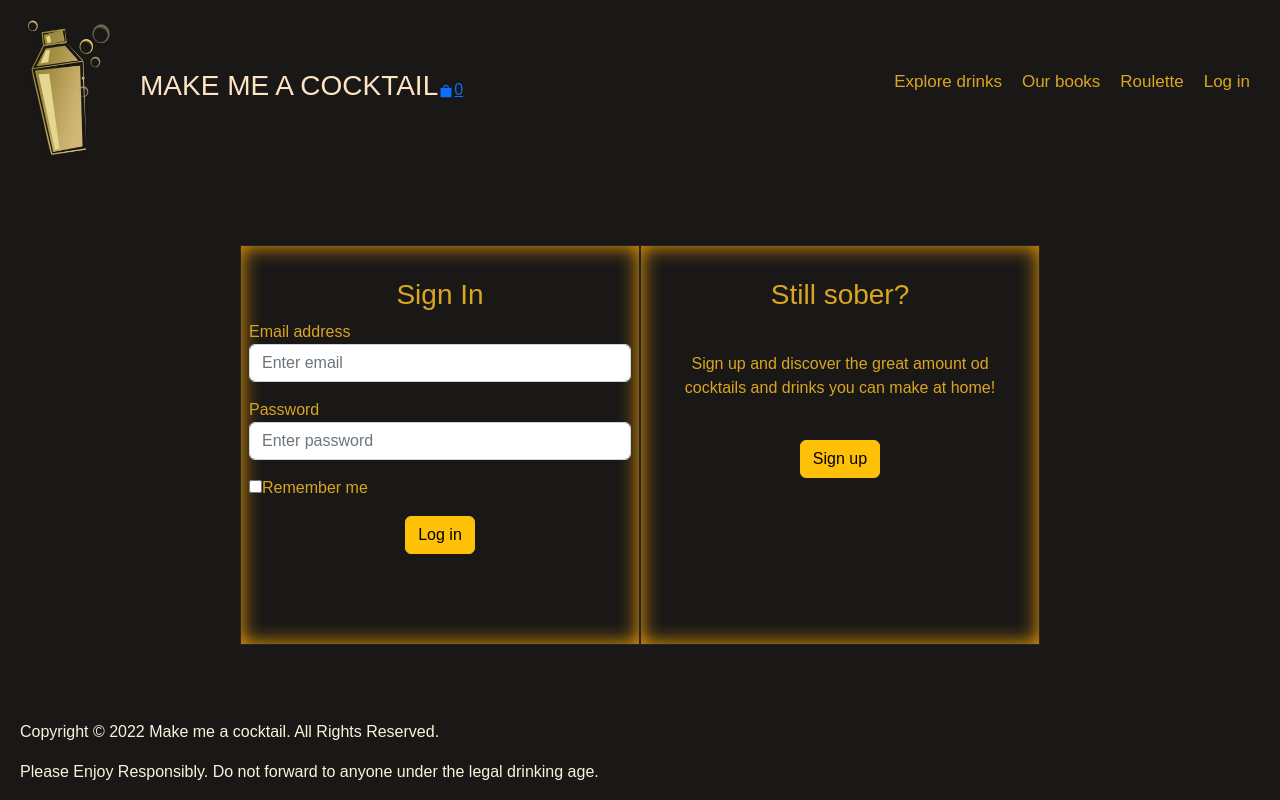
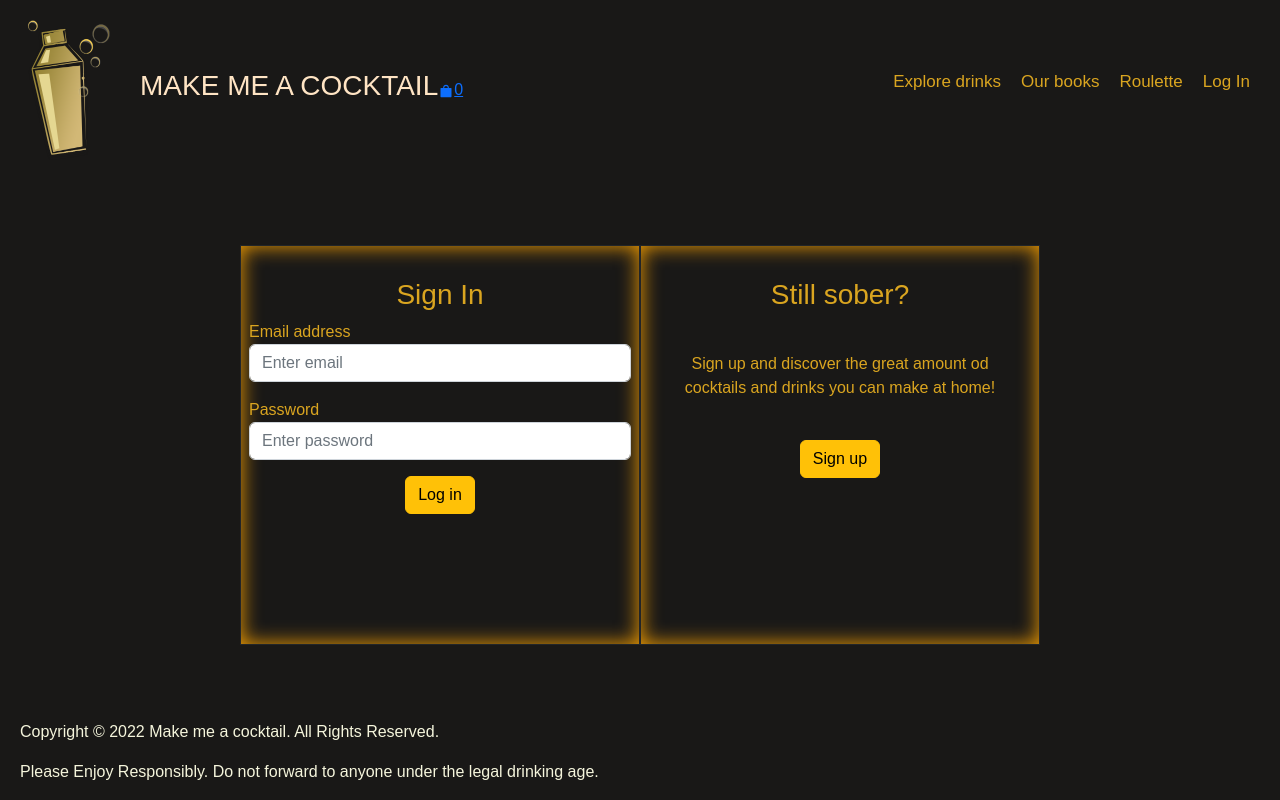
Before and after one commit to marijaDim/project, a React (Create React App) app: page /login in a window 1280 px wide. Built offline with nearby package versions, Linux system fonts and the light colour scheme.

Commit message:
adding backend part

```diff
--- a/package.json
+++ b/package.json
@@ -6,15 +6,18 @@
     "@testing-library/jest-dom": "^5.16.5",
     "@testing-library/react": "^13.4.0",
     "@testing-library/user-event": "^13.5.0",
+    "axios": "^1.2.1",
     "bootstrap": "^5.2.3",
     "react": "^18.2.0",
     "react-bootstrap": "^2.7.0",
     "react-burger-menu": "^3.0.8",
+    "react-cookie": "^4.1.1",
     "react-dom": "^18.2.0",
     "react-icon": "^1.0.0",
     "react-icons": "^4.7.1",
     "react-router-dom": "^6.4.5",
     "react-scripts": "5.0.1",
+    "react-use-cookie": "^1.4.0",
     "styled-components": "^5.3.6",
     "web-vitals": "^2.1.4"
   },
--- /dev/null
+++ b/src/UserContext.js
@@ -0,0 +1,16 @@
+import React, { createContext, useState } from "react";
+
+
+const UserContext=createContext();
+
+export function UserProvider ({children}){
+  const [user, setUser]=useState(null);
+
+  return(
+    <UserContext.Provider value={{user,setUser}}>
+    {children}
+    </UserContext.Provider>
+  )
+}
+
+export default UserContext;
--- /dev/null
+++ b/src/api.js
@@ -0,0 +1 @@
+export const API_URL="http://localhost:5000/api"
--- a/src/index.js
+++ b/src/index.js
@@ -5,6 +5,8 @@ import App from './App';
 import reportWebVitals from './reportWebVitals';
 import {CartProvider} from './CartContext';
 import { AppProvider } from './context';
+import {UserProvider} from './UserContext';
+
 
 
 const root = ReactDOM.createRoot(document.getElementById('root'));
@@ -12,7 +14,9 @@ root.render(
   <React.StrictMode>
     <AppProvider>
     <CartProvider>
-    <App />
+      <UserProvider>
+        <App />
+      </UserProvider>
     </CartProvider>
     </AppProvider>
 </React.StrictMode>,
--- a/src/pages/Footer.js
+++ b/src/pages/Footer.js
@@ -1,17 +1,20 @@
 import React from 'react';
+import { useContext } from "react";
+import UserContext from "../UserContext";
+
 
 export default function Footer() {
+	const {user} = useContext(UserContext);
+	//console.log(user.token)
+
 		return (
 			<div className="footer">
 						<div id="footer_text">
 							<p>Copyright © 2022 Make me a cocktail. All Rights Reserved.</p>
 							<p>Please Enjoy Responsibly. Do not forward to anyone under the legal drinking age.</p>
 						</div>
-						{/* <div className="menu col-md-6">
-							<ul>
-								<li><a href="/login">Sign In</a></li>
-							</ul>
-						</div> */}
+						{/* {!user && <h1>You're not logged in</h1>} */}
+        {user && <h1>You're logged in with {user}</h1>}
 					</div>
 		);
 	}
--- a/src/pages/Login.js
+++ b/src/pages/Login.js
@@ -1,50 +1,64 @@
-import React, { Component } from "react";
-// import Reset from "./Reset";
-//import Signup from "./Signup";
+import React from "react";
 import {Link} from "react-router-dom"
+import { useNavigate } from "react-router";
+import axios from "axios";
+import { useContext, useEffect, useRef, useState } from "react";
+import UserContext from "../UserContext";
+import { API_URL } from "../api";
 
-export default class Login extends Component {
-  constructor(props) {
-    super(props);
-    this.state = {
-      email: "",
-      password: "",
-    };
-    this.handleSubmit = this.handleSubmit.bind(this);
+
+export default function Login() {
+
+  const [email, setEmail] = useState("");
+  const [password, setPassword] = useState("");
+
+  const {user, setUser} = useContext(UserContext);
+  const navigate = useNavigate();
+  const buttonRef = useRef(null);
+
+
+  useEffect(() => {
+    //check if user is logged in or not
+    if (user !== null) {
+      //redirect home
+      navigate('/');
+    }
+  }, [navigate, user]);
+
+
+  function handleSubmit (event) {
+    event.preventDefault();
+    buttonRef.current.disabled = true;
+
+
+    //login user
+    axios.get(`${API_URL}/users/${email}`)
+    .then(({data}) => {
+
+      if(data.password === password){
+        //LOGIN OK
+        alert("you are logged in");
+        //console.log(email)
+        setUser(email);
+      }
+
+      else{
+        alert("Login not ok")
+        //LOGIN NOT OK
+      }
+    })
+    .catch((err) => {
+      console.error(err);
+      alert('An error occurred, please try again later.');
+      buttonRef.current.disabled = false;
+    })
   }
-  handleSubmit(e) {
-    e.preventDefault();
-    const { email, password } = this.state;
-    console.log(email, password);
-    fetch("http://localhost:5000/login", {
-      method: "POST",
-      crossDomain: true,
-      headers: {
-        "Content-Type": "application/json",
-        Accept: "application/json",
-        "Access-Control-Allow-Origin": "*",
-      },
-      body: JSON.stringify({
-        email,
-        password,
-      }),
-    })
-      .then((res) => res.json())
-      .then((data) => {
-        console.log(data, "userRegister");
-        if (data.status == "ok") {
-          alert("login successful");
-          //once we are log in we want to storage that token
-          window.localStorage.setItem("token", data.data);
-          window.location.href = "./userDetails";
-        }
-      });
-  }
-  render() {
+
+
     return (
     <div id="login_wrap" className="d-flex flex-row justify-content-center align-items-center" >
       <div id="login" className="p-2 border border-dark">
-      <form onSubmit={this.handleSubmit}>
+      <form onSubmit={handleSubmit}>
 
         <h3 className="text-center mt-4">Sign In</h3>
 
@@ -54,7 +68,7 @@ export default class Login extends Component {
             type="email"
             className="form-control"
             placeholder="Enter email"
-            onChange={(e) => this.setState({ email: e.target.value })}
+            required value={email} onChange={(event) => setEmail(event.target.value)}
           />
         </div>
 
@@ -64,41 +78,22 @@ export default class Login extends Component {
             type="password"
             className="form-control"
             placeholder="Enter password"
-            onChange={(e) => this.setState({ password: e.target.value })}
+            required value={password} onChange={(event) => setPassword(event.target.value)}
           />
         </div>
 
-        <div className="mb-3">
-          <div className="custom-control custom-checkbox">
-            <input
-              type="checkbox"
-              className="custom-control-input"
-              id="customCheck1"
-            />
-            <label className="custom-control-label" htmlFor="customCheck1">
-              Remember me
-            </label>
-          </div>
-        </div>
-
         <div className="d-grid">
-          <button type="submit" className="btn btn-warning">
+          <button type="submit" className="btn btn-warning" ref={buttonRef}>
             Log in
           </button>
         </div>
-        {/* <p className="forgot-password text-right">
-          <a href="/forgot-password">Forgot a password</a>
-          <Reset></Reset>
-        </p> */}
       </form>
       </div>
       <div id="signup" className="p-2 border border-dark">
         <h3 className="text-center mt-4">Still sober?</h3>
         <p>Sign up and discover the great amount od cocktails and drinks you can make at home!</p>
         <Link to="/signup" className="btn btn-warning align-item-center">Sign up</Link>
-        {/* <button>Sign up <a href="/signup"></a></button> */}
       </div>
       </div>
     );
   }
-}
--- a/src/pages/Signup.js
+++ b/src/pages/Signup.js
@@ -1,64 +1,36 @@
-import React, { Component } from "react";
+import axios from 'axios';
+import React, { useState} from 'react';
+import {  useNavigate } from 'react-router-dom';
+import { API_URL } from '../api';
 
-export default class Signup extends Component {
-  constructor(props) {
-    super(props);
-    this.state = {
-      fname: "",
-      lname: "",
-      email: "",
-      password: "",
-    };
-    this.handleSubmit = this.handleSubmit.bind(this);
+
+
+export default function Signup() {
+
+  const [user, setUser] = useState({ password: "", email: "" });
+  const history = useNavigate();
+
+    const createUsers = async (data) => {
+        try {
+             await axios.post(`${API_URL}/users/`,data);
+            }
+        catch (error) {
+            console.log(error.message);
+        }
+    }
+
+const handleChange=(e)=>{
+e.preventDefault();
+
+if( user.password !=="" && user.email !==""){
+
+   createUsers(user);
+   history("/");
+}
   }
-  handleSubmit(e) {
-    e.preventDefault();
-    const { fname, lname, email, password } = this.state;
-    console.log(fname, lname, email, password);
-    fetch("http://localhost:5000/signup", {
-      method: "POST",
-      crossDomain: true,
-      headers: {
-        "Content-Type": "application/json",
-        Accept: "application/json",
-        "Access-Control-Allow-Origin": "*",
-      },
-      body: JSON.stringify({
-        fname,
-        email,
-        lname,
-        password,
-      }),
-    })
-      .then((res) => res.json())
-      .then((data) => {
-        console.log(data, "userRegister");
-      });
-  }
-  render() {
     return (
-      <form className="signup_wrap" onSubmit={this.handleSubmit}>
+      <form className="signup_wrap" onSubmit={handleChange}>
         <h3>Sign Up</h3>
-
-        <div className="mb-3">
-          <label>First name</label>
-          <input
-            type="text"
-            className="form-control"
-            placeholder="First name"
-            onChange={(e) => this.setState({ fname: e.target.value })}
-          />
-        </div>
-
-        <div className="mb-3">
-          <label>Last name</label>
-          <input
-            type="text"
-            className="form-control"
-            placeholder="Last name"
-            onChange={(e) => this.setState({ lname: e.target.value })}
-          />
-        </div>
 
         <div className="mb-3">
           <label>Email address</label>
@@ -66,8 +38,9 @@ export default class Signup extends Component {
             type="email"
             className="form-control"
             placeholder="Enter email"
-            onChange={(e) => this.setState({ email: e.target.value })}
-          />
+            onChange={(e)=>setUser({...user,email:e.target.value})}
+            value={user.email}
+            />
         </div>
 
         <div className="mb-3">
@@ -76,7 +49,8 @@ export default class Signup extends Component {
             type="password"
             className="form-control"
             placeholder="Enter password"
-            onChange={(e) => this.setState({ password: e.target.value })}
+            onChange={(e)=>setUser({...user,password:e.target.value})}
+            value={user.password}
           />
         </div>
 
@@ -88,4 +62,3 @@ export default class Signup extends Component {
       </form>
     );
   }
-}
--- a/src/nav_pages/Navbar.jsx
+++ b/src/pages/nav_pages/Navbar.jsx
@@ -2,11 +2,10 @@ import React from 'react';
 import styled from 'styled-components';
 import Burger from './Burger';
 import { NavLink } from 'react-router-dom';
-import logo from "../img/shaker.png";
+import logo from  "../../img/shaker.png"
 import {AiFillShopping} from "react-icons/ai";
 import { useContext } from 'react';
-import CartContext from '../CartContext';
-
+import CartContext from '../../CartContext';
 
 const Nav = styled.nav`
   width: 100%;
--- a/src/nav_pages/RightNav.jsx
+++ b/src/pages/nav_pages/RightNav.jsx
@@ -1,7 +1,8 @@
 import React from 'react';
+import { useContext } from "react";
 import styled from 'styled-components';
 import { NavLink } from 'react-router-dom';
-
+import UserContext from '../../UserContext';
 
 const Ul = styled.ul`
   list-style: none;
@@ -37,14 +38,19 @@ const Ul = styled.ul`
 `;
 
 const RightNav = ({ open }) => {
+  const {user, setUser} = useContext(UserContext);
 
+  function logout () {
+    setUser(null);
+  }
   return (
     <Ul open={open}>
       {/* <li><NavLink to="/">Home</NavLink></li> */}
       <li><NavLink to="/search">Explore drinks</NavLink></li>
       <li><NavLink to="/books">Our books</NavLink></li>
       <li><NavLink to="/roulette">Roulette</NavLink></li>
-      <li> <NavLink to="/login">Log in</NavLink></li>
+      <li> {!user && <NavLink to="/login">Log In</NavLink>}
+            {user && <NavLink href="#" onClick={logout}>Log Out</NavLink>}</li>
     </Ul>
   )
 }
```
Also changed, not shown: src/App.js (+8 -4 lines), src/pages/nav_pages/Burger.jsx (renamed from src/nav_pages/Burger.jsx), 1 other file (tests, documents, lock files or other folders).
